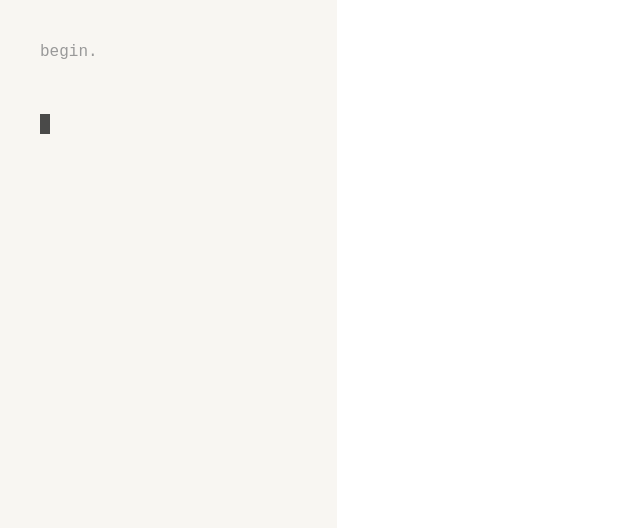
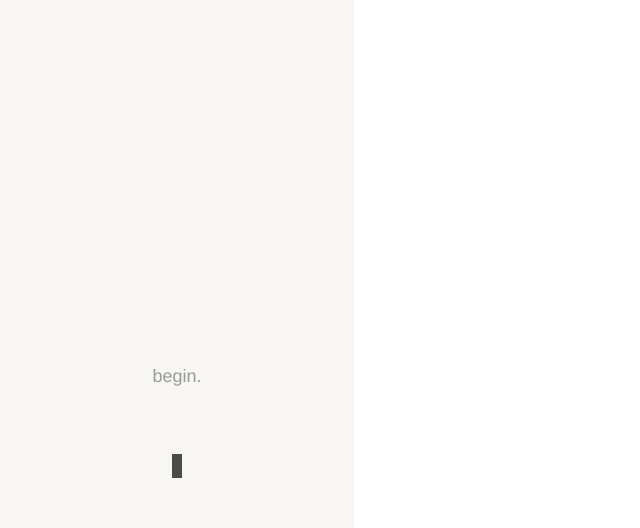
Before and after one commit to macxintosh/muse-mirror, a React (Vite) app: page / in a window 1280 px wide. Shown: the top 528 px of the page, without its empty margins (0-640 px from the left). Built offline with nearby package versions, Linux system fonts and the light colour scheme.

Commit message:
Updated Muse Mirror interface with breathing cursor and refined font

```diff
--- a/src/App.jsx
+++ b/src/App.jsx
@@ -36,6 +36,7 @@ export default function App() {
 
   return (
     <div style={styles.container}>
+      <div style={styles.inputWrapper}>
         {messages.map((msg, i) => (
           <div key={i} style={{ ...styles.line, color: msg.role === 'user' ? '#222' : '#555' }}>
             {msg.text}
@@ -54,35 +55,45 @@ export default function App() {
         </form>
         <div className="cursor"></div>
       </div>
+    </div>
   );
 }
 
 const styles = {
   container: {
     backgroundColor: '#f8f6f2',
-    fontFamily: 'IBM Plex Mono, monospace',
-    fontSize: '20px',
+    fontFamily: 'Helvetica Neue, Helvetica, Arial, sans-serif',
+    fontSize: '24px',
     minHeight: '100vh',
-    padding: '40px',
+    padding: '20px',
+    display: 'flex',
+    alignItems: 'center',
+    justifyContent: 'center',
+  },
+  inputWrapper: {
     display: 'flex',
     flexDirection: 'column',
-    position: 'relative',
+    alignItems: 'center',
+    width: '100%',
+    maxWidth: '600px',
   },
   begin: {
     color: '#999',
-    fontSize: '16px',
+    fontSize: '18px',
     marginBottom: '10px',
   },
   line: {
-    marginBottom: '8px',
+    marginBottom: '10px',
+    textAlign: 'center',
   },
   input: {
-    backgroundColor: '#f8f6f2',
+    backgroundColor: 'transparent',
     border: 'none',
     outline: 'none',
     font: 'inherit',
     color: '#222',
     width: '100%',
     caretColor: '#222',
+    textAlign: 'center',
   },
 };
--- a/src/styles.css
+++ b/src/styles.css
@@ -1,8 +1,13 @@
-.cursor {
+body, html {
+    margin: 0;
+    padding: 0;
+  }
+
+  .cursor {
     width: 10px;
-    height: 20px;
+    height: 24px;
     background-color: #222;
-    margin-top: 8px;
+    margin-top: 16px;
     opacity: 1;
     animation: breathe 6s infinite ease-in-out;
   }
```
Lines whose indentation alone changed are shown as unchanged.
